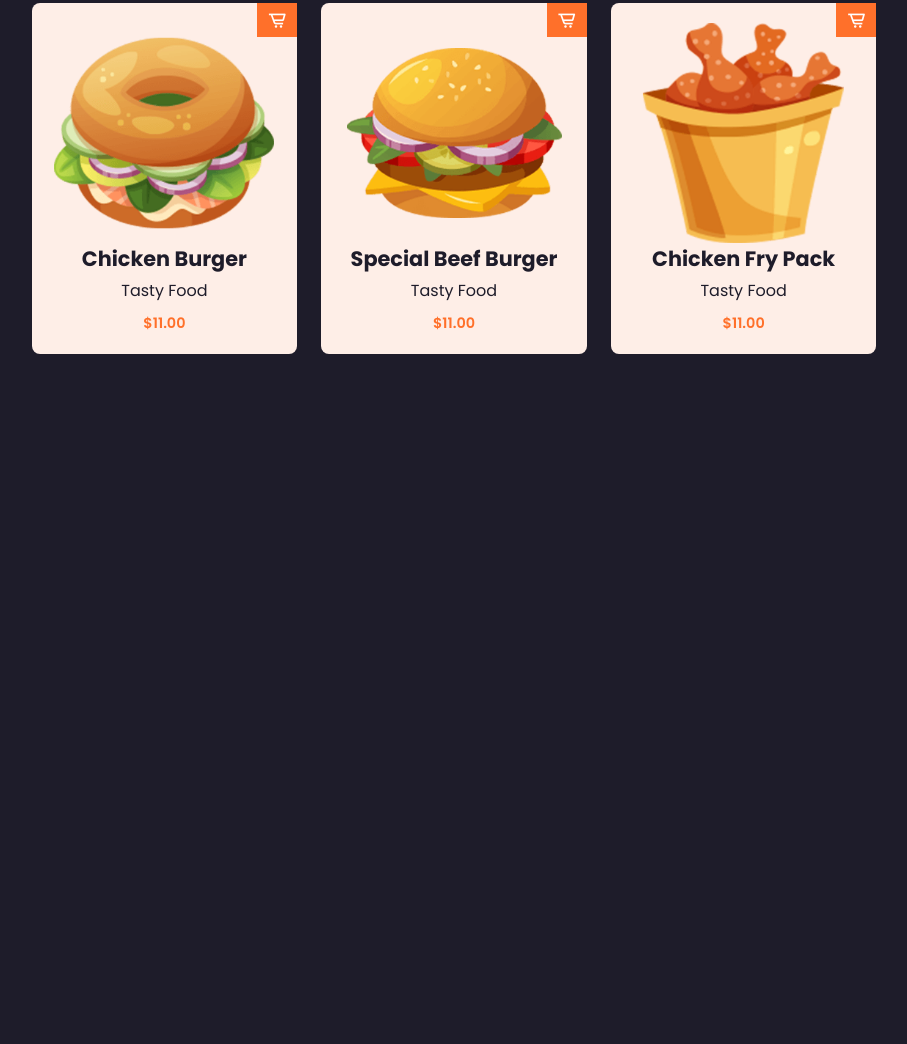
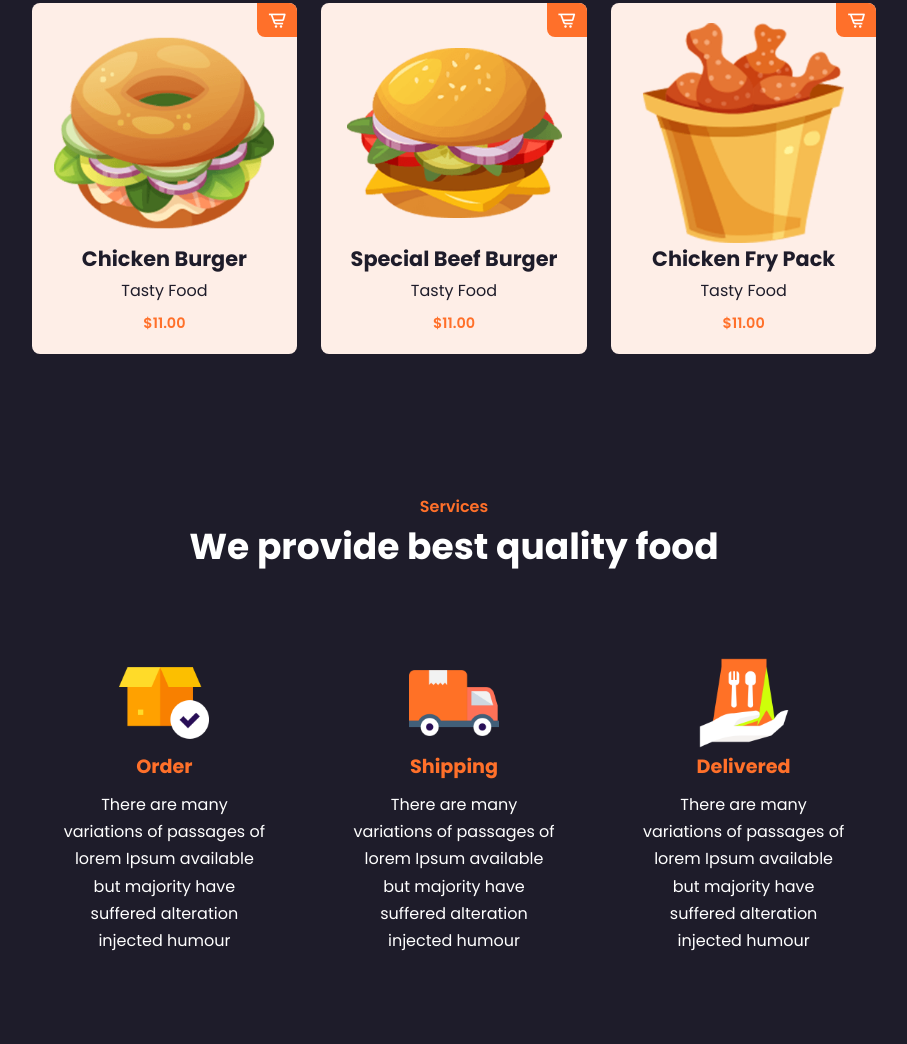
Before and after one commit to Grahamocean/Food-Website, a plain HTML site: page index.html in a window 1280 px wide. Shown: the part 1614-2658 px from the top of the page, without its empty margins (186-1093 px from the left). Before the commit the page ends 2038 px from the top, so only its background shows below. Drawn offline with nearby package versions, Linux system fonts and the light colour scheme.

Commit message:
initial commit

```diff
--- a/index.html
+++ b/index.html
@@ -29,7 +29,7 @@
         <li><a href="#home">Home</a></li>
         <li><a href="#about">About</a></li>
         <li><a href="#menu">Menu</a></li>
-        <li><a href="#service">Service</a></li>
+        <li><a href="#services">Service</a></li>
         <li><a href="#contact">Contact</a></li>
       </ul>
     </header>
@@ -104,5 +104,42 @@
         </div>
       </div>
     </section>
+
+    <!-- SERVICE START -->
+    <section class="services" id="services">
+      <div class="heading">
+        <span>Services</span>
+        <h2>We provide best quality food</h2>
+      </div>
+
+      <div class="service-container">
+        <div class="s-box">
+          <img src="/img/s1.png" alt="" />
+          <h3>Order</h3>
+          <p>
+            There are many variations of passages of lorem Ipsum available but
+            majority have suffered alteration injected humour
+          </p>
+        </div>
+
+        <div class="s-box">
+          <img src="/img/s2.png" alt="" />
+          <h3>Shipping</h3>
+          <p>
+            There are many variations of passages of lorem Ipsum available but
+            majority have suffered alteration injected humour
+          </p>
+        </div>
+
+        <div class="s-box">
+          <img src="/img/s3.png" alt="" />
+          <h3>Delivered</h3>
+          <p>
+            There are many variations of passages of lorem Ipsum available but
+            majority have suffered alteration injected humour
+          </p>
+        </div>
+      </div>
+    </section>
   </body>
 </html>
--- a/style.css
+++ b/style.css
@@ -206,4 +206,31 @@ section {
   right: 0;
   font-size: 1.25rem;
   padding: 7px 10px;
+  border-radius: 0 0.5rem 0 0.5rem;
 }
+
+.service-container {
+  display: grid;
+  grid-template-columns: repeat(auto-fit, minmax(240px, auto));
+  grid-gap: 1.5rem;
+  margin-top: 4rem;
+}
+
+.s-box {
+  text-align: center;
+  padding: 1.25em 1.875em;
+}
+
+.s-box img {
+  width: 90px;
+}
+
+.s-box h3 {
+  margin: 4px 0 10px;
+  color: var(--main-color);
+  font-size: 1.2rem;
+}
+
+.s-box p {
+  line-height: 1.7;
+}
```
